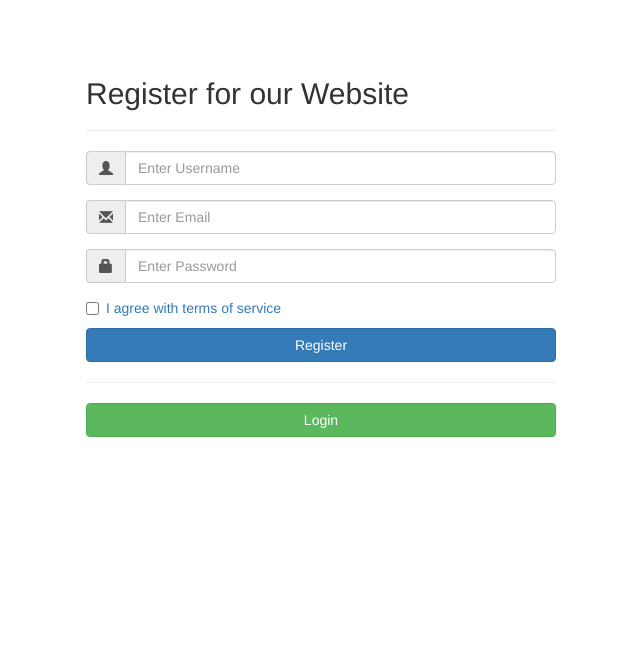
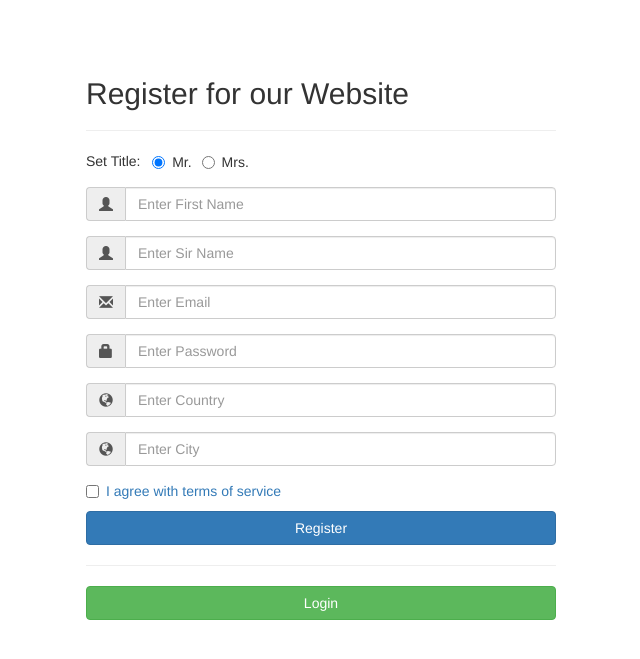
Before and after one commit to laur1s/PHP-Registration-Form, a PHP site: page /register.php in a window 1280 px wide. Shown: the top 659 px of the page, without its empty margins (319-959 px from the left). Run offline with PHP 8.4, Linux system fonts and the light colour scheme; a stand-in replaces the project's code that opens the database connection.

Commit message:
Extending user profiles + adding List and Delete users functionalities

```diff
--- a/html/login.php
+++ b/html/login.php
@@ -14,7 +14,7 @@ if (isset($_POST['btn-login'])) {
     $upass = $_POST['pass'];
 
     $password = hash('sha256', $upass); // password hashing using SHA256
-    $stmt = $conn->prepare("SELECT id, username, password FROM users WHERE email= ?");
+    $stmt = $conn->prepare("SELECT id, first_name, sir_name, password FROM users WHERE email= ?");
     $stmt->bind_param("s", $email);
     /* execute query */
     $stmt->execute();
@@ -52,7 +52,7 @@ if (isset($_POST['btn-login'])) {
             <div class="col-md-12">
 
                 <div class="form-group">
-                    <h2 class="">Login:</h2>
+                    <h2 class="">Please login Login:</h2>
                 </div>
 
                 <div class="form-group">
--- a/html/register.php
+++ b/html/register.php
@@ -9,8 +9,12 @@ include_once 'dbconnect.php';
 
 if (isset($_POST['signup'])) {
 
-    $uname = trim($_POST['uname']); // get posted data and remove whitespace
+    $title = trim($_POST['title']);
+    $first_name = trim($_POST['first_name']); // get posted data and remove whitespace
+    $sir_name = trim($_POST['sir_name']);
     $email = trim($_POST['email']);
+    $country = trim($_POST['country']);
+    $city = trim($_POST['city']);
     $upass = trim($_POST['pass']);
 
     // hash password with SHA256;
@@ -28,8 +32,8 @@ if (isset($_POST['signup'])) {
     if ($count == 0) { // if email is not found add user
 
 
-        $stmts = $conn->prepare("INSERT INTO users(username,email,password) VALUES(?, ?, ?)");
-        $stmts->bind_param("sss", $uname, $email, $password);
+        $stmts = $conn->prepare("INSERT INTO users(is_admin, title, first_name, sir_name, email, country, city, password) VALUES(false, ?, ?, ?, ?, ?, ?, ?)");
+        $stmts->bind_param("sssssss", $title, $first_name, $sir_name, $email, $country, $city, $password);
         $res = $stmts->execute();//get result
         $stmts->close();
 
@@ -93,8 +97,23 @@ if (isset($_POST['signup'])) {
 
                 <div class="form-group">
                     <div class="input-group">
+                        <span>  Set Title: &nbsp; </span>
+                        <label class="radio-inline"><input type="radio" name="title" value="Mr." checked>Mr.</label>
+                        <label class="radio-inline"><input type="radio" name="title" value="Mrs.">Mrs.</label>
+                    </div>
+                </div>
+
+                <div class="form-group">
+                    <div class="input-group">
                         <span class="input-group-addon"><span class="glyphicon glyphicon-user"></span></span>
-                        <input type="text" name="uname" class="form-control" placeholder="Enter Username" required/>
+                        <input type="text" name="first_name" class="form-control" placeholder="Enter First Name" required/>
+                    </div>
+                </div>
+
+                <div class="form-group">
+                    <div class="input-group">
+                        <span class="input-group-addon"><span class="glyphicon glyphicon-user"></span></span>
+                        <input type="text" name="sir_name" class="form-control" placeholder="Enter Sir Name" required/>
                     </div>
                 </div>
 
@@ -105,11 +124,26 @@ if (isset($_POST['signup'])) {
                     </div>
                 </div>
 
+
                 <div class="form-group">
                     <div class="input-group">
                         <span class="input-group-addon"><span class="glyphicon glyphicon-lock"></span></span>
                         <input type="password" name="pass" class="form-control" placeholder="Enter Password"
                                required/>
+                    </div>
+                </div>
+
+                <div class="form-group">
+                    <div class="input-group">
+                        <span class="input-group-addon"><span class="glyphicon glyphicon-globe"></span></span>
+                        <input type="text" name="country" class="form-control" placeholder="Enter Country" required/>
+                    </div>
+                </div>
+
+                <div class="form-group">
+                    <div class="input-group">
+                        <span class="input-group-addon"><span class="glyphicon glyphicon-globe"></span></span>
+                        <input type="text" name="city" class="form-control" placeholder="Enter City" required/>
                     </div>
                 </div>
 
```
Also changed, not shown: html/delete_user.php (added, +29 -0 lines), html/index.php (+3 -4 lines), html/users.php (added, +110 -0 lines).
